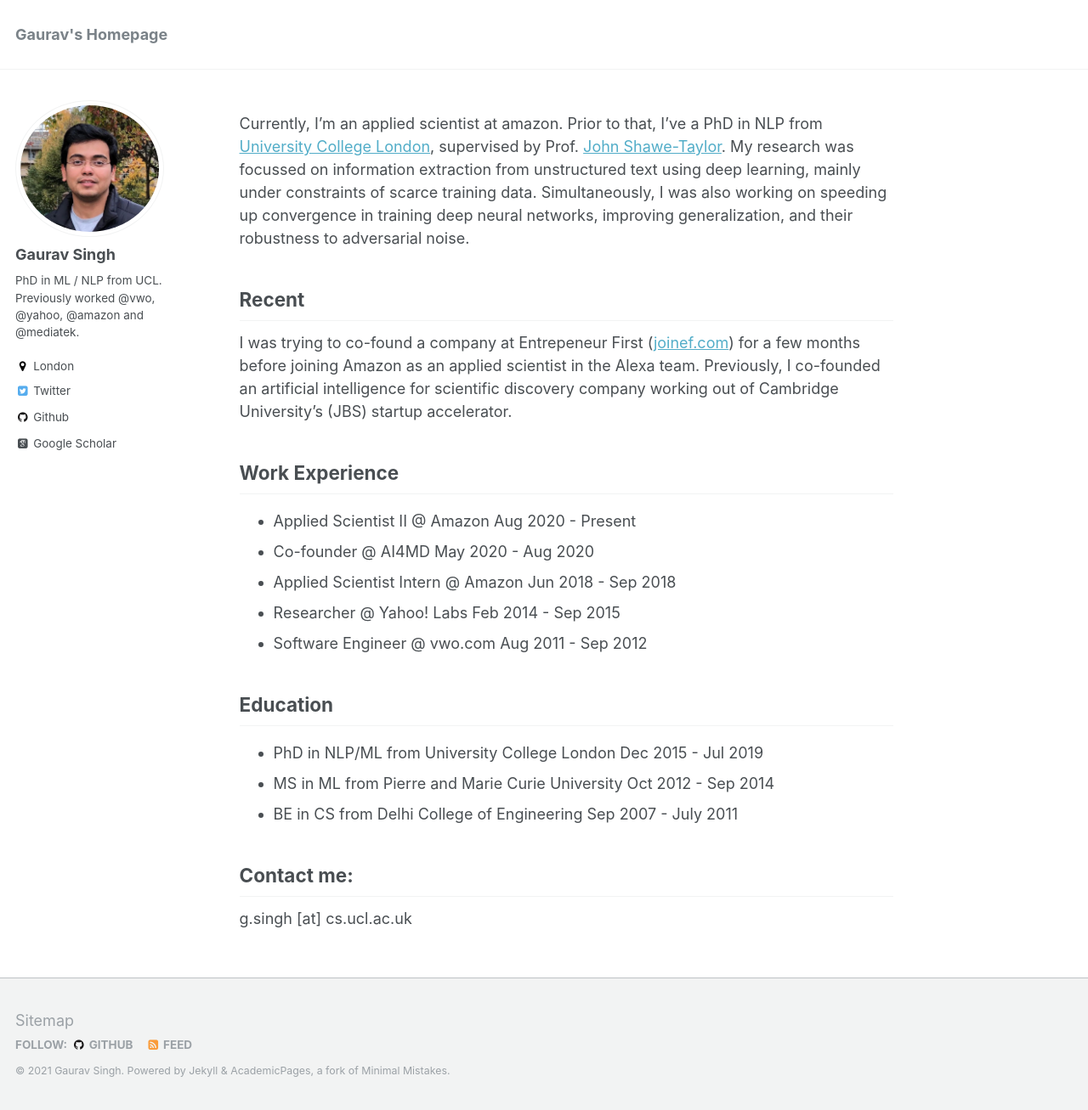
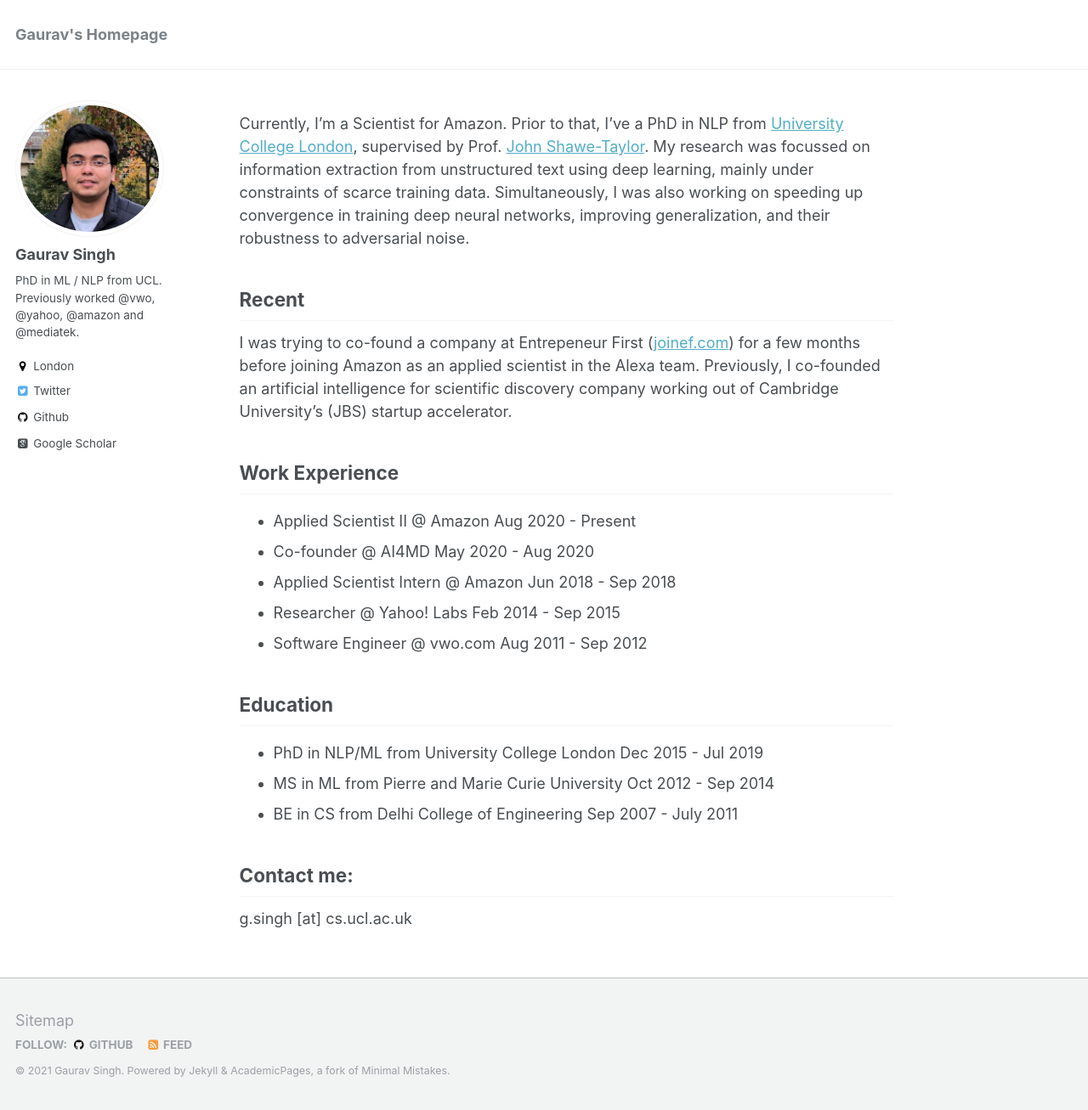
Before and after one commit to gauravsc/gauravsc.github.io, a Jekyll site: the page built from _pages/about.md, in a window 1280 px wide and 1307 px high. Shown: the whole window at 85% size. Built offline with Jekyll 4.4.1, drawn with Linux system fonts in a browser that asks for light colours; some web fonts are replaced.

Commit message:
Update about.md

```diff
--- a/_pages/about.md
+++ b/_pages/about.md
@@ -8,7 +8,7 @@ redirect_from:
   - /about.html
 ---
 
-Currently, I'm an applied scientist at amazon. Prior to that, I've a PhD in NLP from <a href="https://www.ucl.ac.uk/">University College London</a>, supervised by Prof. <a href="http://www0.cs.ucl.ac.uk/staff/J.Shawe-Taylor/">John Shawe-Taylor</a>. My research was focussed on information extraction from unstructured text using deep learning, mainly under constraints of scarce training data. Simultaneously, I was also working on speeding up convergence in training deep neural networks, improving generalization, and their robustness to adversarial noise.
+Currently, I'm a Scientist for Amazon. Prior to that, I've a PhD in NLP from <a href="https://www.ucl.ac.uk/">University College London</a>, supervised by Prof. <a href="http://www0.cs.ucl.ac.uk/staff/J.Shawe-Taylor/">John Shawe-Taylor</a>. My research was focussed on information extraction from unstructured text using deep learning, mainly under constraints of scarce training data. Simultaneously, I was also working on speeding up convergence in training deep neural networks, improving generalization, and their robustness to adversarial noise.
 
 Recent
 ------
```
